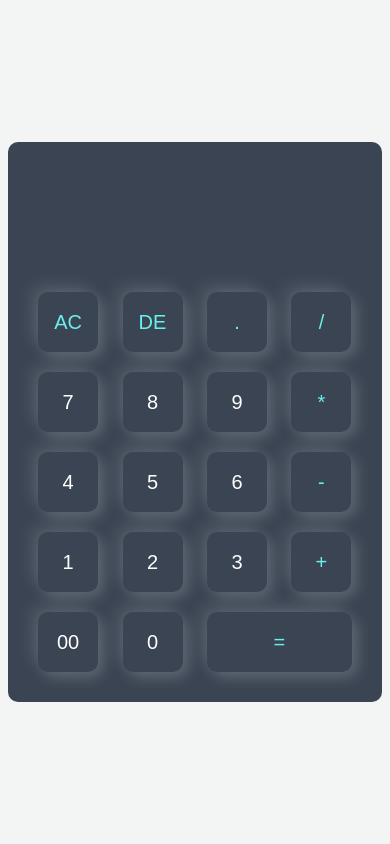
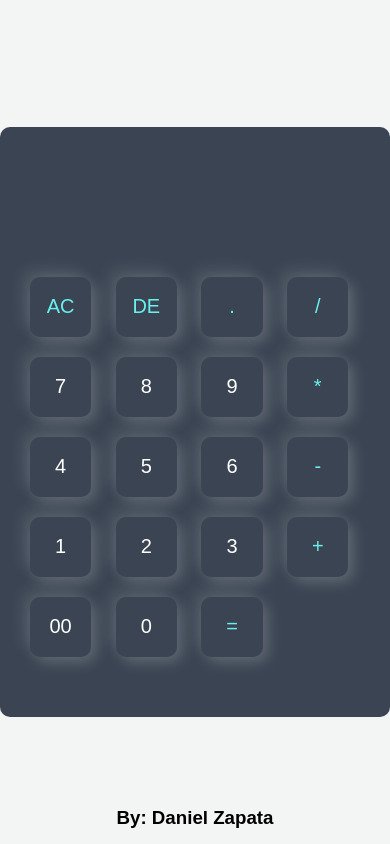
Before and after one commit to DanoZap/Calculator-App, a plain HTML site: page index.html in a window 390 px wide. Drawn offline with Linux system fonts and the light colour scheme.

Commit message:
Input width fixed

```diff
--- a/index.html
+++ b/index.html
@@ -45,6 +45,7 @@
                 </div>
             </form>
         </div>
+        <h3 class="me">By: Daniel Zapata</h3>
     </div>
 </body>
 </html>
--- a/styles.css
+++ b/styles.css
@@ -54,3 +54,30 @@ form input.equal {
 form input.operator {
     color: #69f0ec;
 }
+
+.me {
+    text-align: center;
+    position: absolute;
+    bottom: 15px;
+}
+
+@media (max-width: 400px) {
+    .calculator {
+        width: 100%;
+        height: 70vh;
+    }
+    .calculator form input {
+        width: 17.5% !important;
+    }
+}
+
+@media (max-width: 355px) {
+    .calculator {
+        margin: 0;
+        height: 70vh;
+    }
+    .calculator form input {
+        margin: 8px;
+        width: 17% !important;
+    }
+}
```
